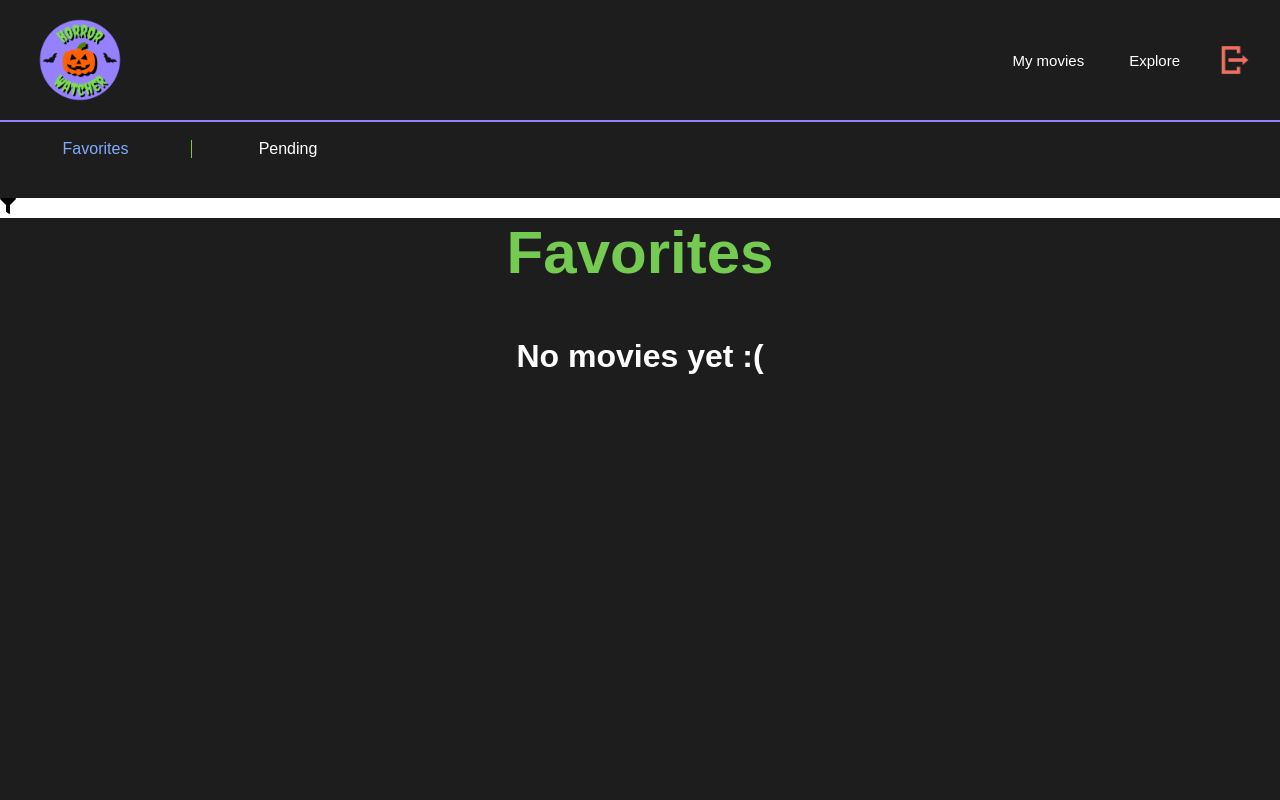
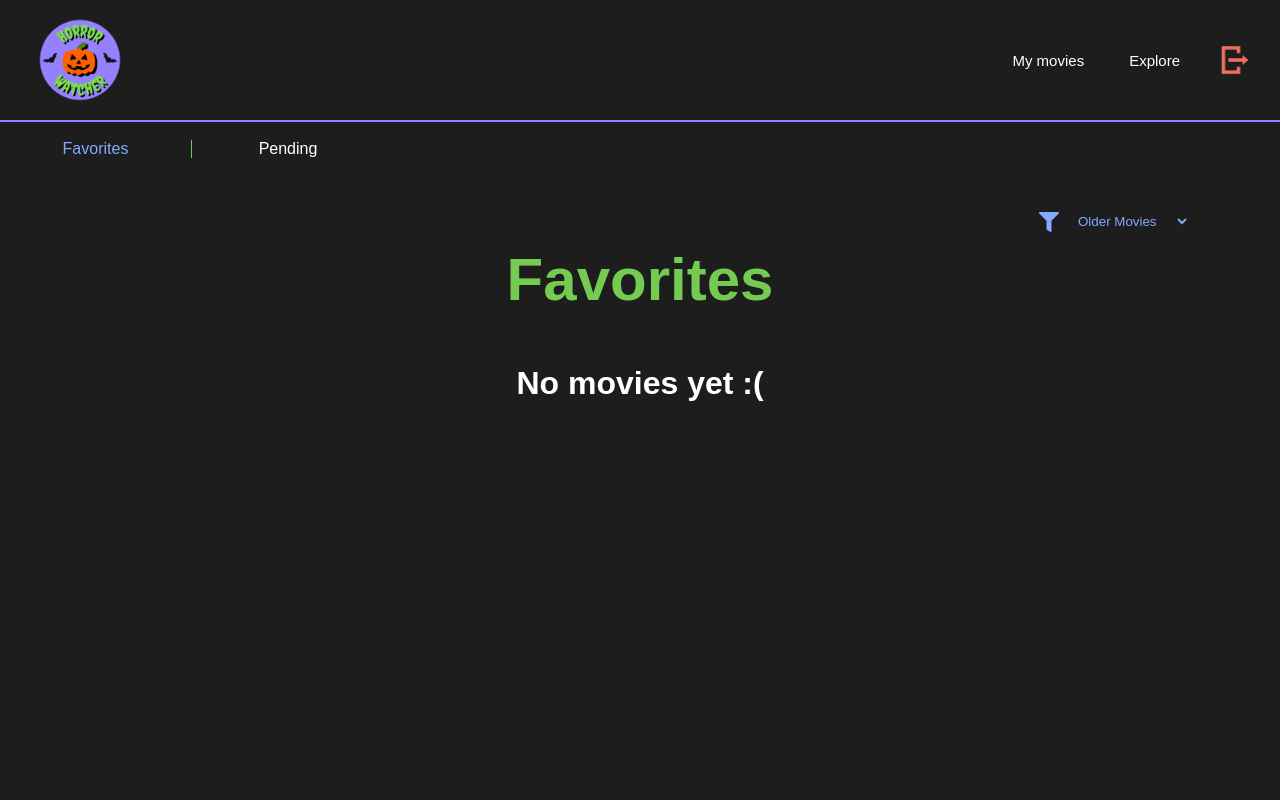
Before and after one commit to belenjn/horror-watcher-app, a React (Vite) app: page /myMovies in a window 1280 px wide. Shown: the top 800 px of the page. Built offline with nearby package versions, Linux system fonts and the light colour scheme; no server answers; the database is empty; sample sign-in values are in the browser's storage; a web font is replaced by a local one.

Commit message:
Filter's styles done

```diff
--- a/src/App.css
+++ b/src/App.css
@@ -3,7 +3,6 @@
 
 :root {
   --main-bg-color: #1d1d1d;
-  --welcome-page-bg-color: #b7b4c9;
   --primary-color: #9580FF;
   --hover-primary-color: #B580FF;
   --secondary-color: #75CA51;
--- a/src/components/my-movies-page/filter/Filter.css
+++ b/src/components/my-movies-page/filter/Filter.css
@@ -0,0 +1,29 @@
+.filter__container {
+    background-color: var(--main-bg-color);
+    display: flex;
+    justify-content: right;
+    padding: 10px;
+}
+
+.filter__icon {
+    color: #80ABFF;
+    align-self: center;
+    margin-right: 10px;
+    font-size: 20px;
+}
+
+
+.filter__icon--down {
+    align-self: flex-end;
+    color: #80ABFF;
+    background-color: var(--main-bg-color);
+    border: none;
+    padding: 5px;
+    margin-right: 80px;
+}
+
+.filter__icon--down:hover {
+    color: white;
+    cursor: pointer;
+    transition: 0.2s ease-in;
+}
--- a/src/components/my-movies-page/filter/Filter.tsx
+++ b/src/components/my-movies-page/filter/Filter.tsx
@@ -1,12 +1,14 @@
-import {FaFilter} from "react-icons/fa"
-import "./Filter.css"
-
+import { FaFilter } from "react-icons/fa";
+import "./Filter.css";
 
 export const Filter = () => {
   return (
-    <div>
-      <FaFilter/>
-
+    <div className="filter__container">
+      <FaFilter className="filter__icon" />
+      <select className="filter__icon--down" name="Filter">
+        <option value="value1">Older Movies</option>
+        <option value="value2">Newest Movies</option>
+      </select>
     </div>
-  )
-}
+  );
+};
```
